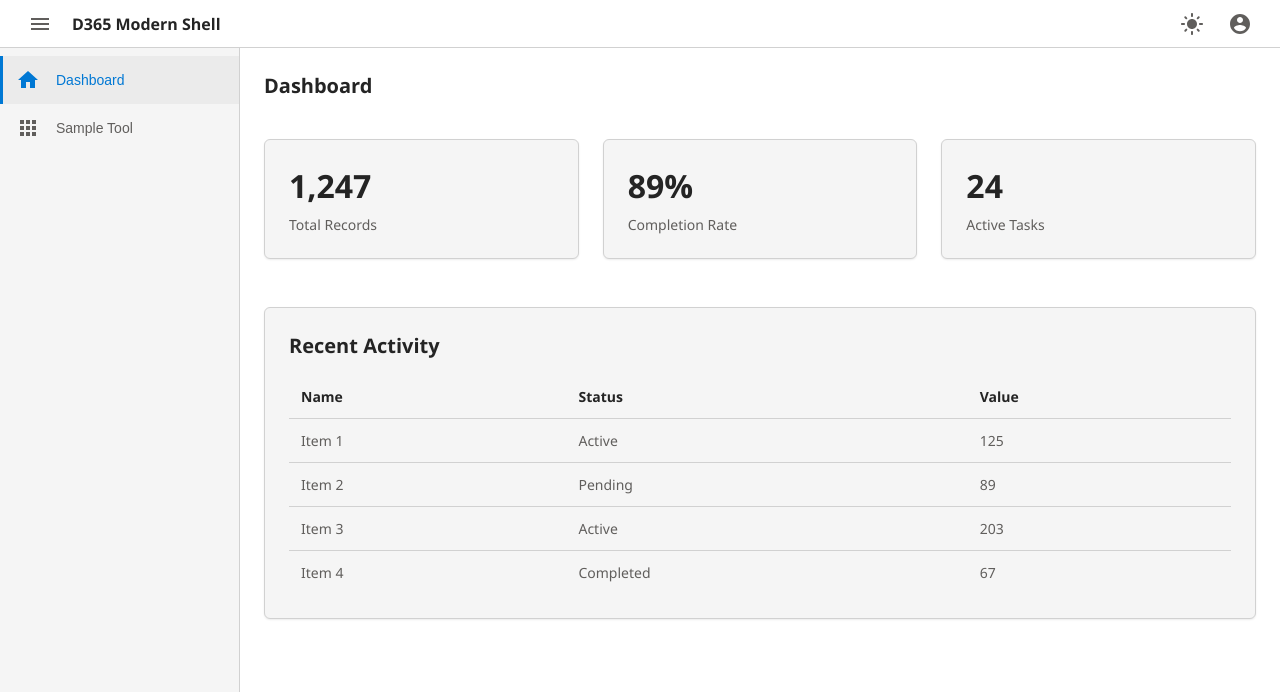
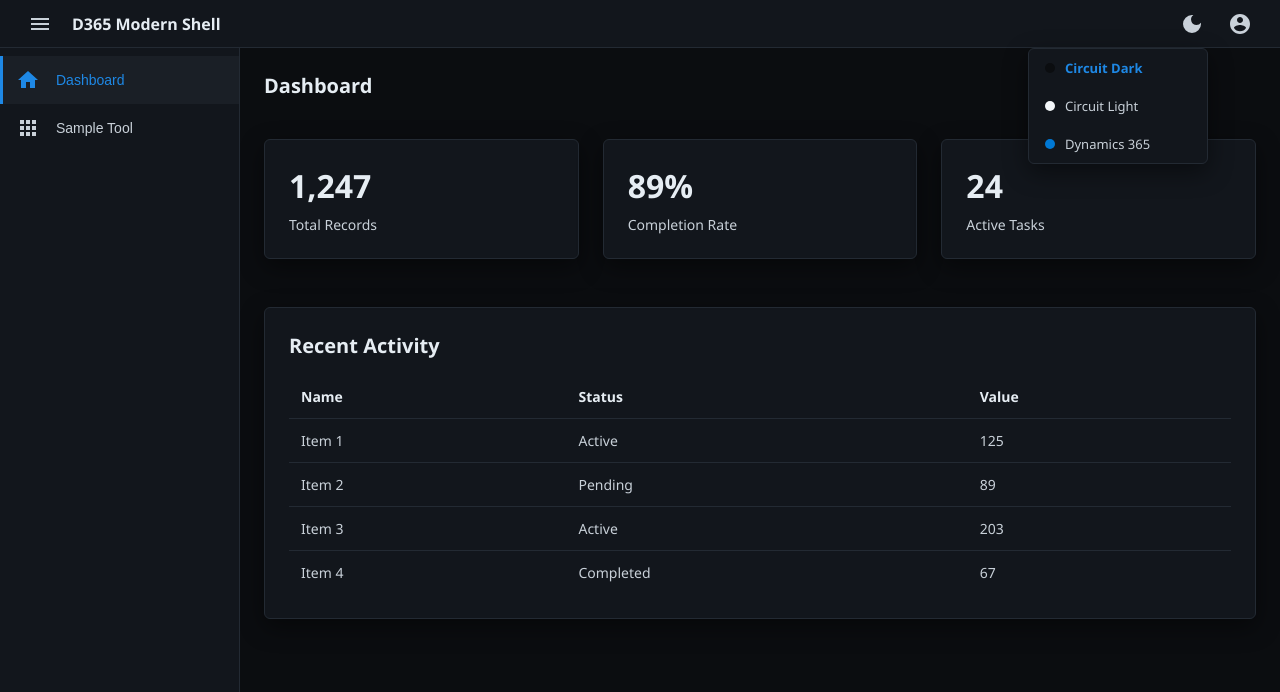
Before and after one commit to bradlaw76/Generic, a plain HTML site: page demo.html in a window 1280 px wide. Both pictures are taken after a click on the button 1192 px from the left and 23 px from the top of the page. Shown: the top 692 px of the page. Drawn offline with Linux system fonts and the light colour scheme.

Commit message:
Add 3-theme system: Circuit Dark, Circuit Light, Dynamics 365
- demo.html: Replace 2-theme toggle with 3-theme dropdown selector
  - New unified token contract (--bg-primary, --text-primary, etc.)
  - theme-dark (Circuit), theme-light (Circuit), theme-d365 (Fluent)
  - Theme dropdown with color dot indicators + outside-click close
  - All components migrated to new token names
- SPEC-KIT.md: §5 rewritten for Theme System v1.2 (3 themes + token tables)
  - §6 updated for CSS custom property architecture + setTheme()
  - Baseline criteria updated for 3-theme verification
- PLAN.md: §8 rewritten with 3-theme CSS + switcher implementation
  - Project structure updated (d365.css added)
  - Migration table updated for 3-theme demo reference
- CONSTITUTION.md: UX2 updated for 3-theme parity requirement
  - Test matrix and review checklist updated
- TASKS.md: Phase 1/2/5/6/9/10/12 updated for 3-theme scope (+2 tasks)

```diff
--- a/demo.html
+++ b/demo.html
@@ -11,36 +11,94 @@
             box-sizing: border-box;
         }
 
-        :root {
-            /* Circuit Colors - Dark Mode */
-            --brand-primary: #0078D4;
-            --brand-secondary: #106EBE;
-            --platform-green: #107C10;
-            --signal-red: #D13438;
-            --accent-cyan: #00B7C3;
-            --accent-gold: #FFB900;
+        /* =====================================================
+           GENERIC D365 SHELL – THEME SYSTEM v1.2
+           Supports:
+           - theme-dark (Circuit)
+           - theme-light (Circuit)
+           - theme-d365 (Microsoft Default)
+        ===================================================== */
 
-            /* Dark Mode Neutrals */
-            --dark-layer0: #0B0B0B;
-            --dark-layer1: #141414;
-            --dark-layer2: #1E1E1E;
-            --dark-layer3: #292929;
-            --dark-layer4: #333333;
-            --dark-fg1: #FFFFFF;
-            --dark-fg2: #C8C8C8;
-            --dark-fg3: #A0A0A0;
-            --dark-stroke: #3D3D3D;
+        /* =====================================================
+           DARK MODE (Circuit)
+        ===================================================== */
+        body.theme-dark {
+            --bg-primary: #0B0D10;
+            --bg-secondary: #12161C;
+            --bg-tertiary: #1A1F26;
 
-            /* Light Mode Neutrals */
-            --light-layer0: #FFFFFF;
-            --light-layer1: #F5F5F5;
-            --light-layer2: #EBEBEB;
-            --light-layer3: #E1E1E1;
-            --light-layer4: #D6D6D6;
-            --light-fg1: #242424;
-            --light-fg2: #605E5C;
-            --light-fg3: #8A8886;
-            --light-stroke: #D1D1D1;
+            --border-subtle: #232A33;
+            --border-strong: #2E3742;
+
+            --text-primary: #E6EDF3;
+            --text-secondary: #C9D1D9;
+            --text-muted: #8B949E;
+
+            --color-primary: #1E88E5;
+            --color-secondary: #43A047;
+            --color-accent: #00BCD4;
+            --color-danger: #E53935;
+            --color-warning: #F2C94C;
+            --color-success: #4CAF50;
+
+            --shadow-card: 0 8px 24px rgba(0,0,0,0.45);
+            --shadow-modal: 0 16px 48px rgba(0,0,0,0.6);
+        }
+
+        /* =====================================================
+           LIGHT MODE (Circuit Light)
+        ===================================================== */
+        body.theme-light {
+            --bg-primary: #F4F7FA;
+            --bg-secondary: #FFFFFF;
+            --bg-tertiary: #E9EEF3;
+
+            --border-subtle: #D0D7DE;
+            --border-strong: #B6C2CF;
+
+            --text-primary: #0D1117;
+            --text-secondary: #30363D;
+            --text-muted: #57606A;
+
+            --color-primary: #1565C0;
+            --color-secondary: #2E7D32;
+            --color-accent: #00897B;
+            --color-danger: #C62828;
+            --color-warning: #D4AF37;
+            --color-success: #388E3C;
+
+            --shadow-card: 0 6px 18px rgba(0,0,0,0.08);
+            --shadow-modal: 0 12px 32px rgba(0,0,0,0.12);
+        }
+
+        /* =====================================================
+           DYNAMICS 365 DEFAULT MODE
+           (Fluent UI / Microsoft Standard Feel)
+        ===================================================== */
+        body.theme-d365 {
+            --bg-primary: #F3F2F1;
+            --bg-secondary: #FFFFFF;
+            --bg-tertiary: #FAF9F8;
+
+            --border-subtle: #E1DFDD;
+            --border-strong: #C8C6C4;
+
+            --text-primary: #323130;
+            --text-secondary: #605E5C;
+            --text-muted: #8A8886;
+
+            --color-primary: #0078D4;
+            --color-primary-hover: #106EBE;
+            --color-primary-active: #005A9E;
+
+            --color-secondary: #107C10;
+            --color-accent: #00B7C3;
+            --color-danger: #D13438;
+            --color-warning: #FFB900;
+            --color-success: #107C10;
+
+            --shadow-card: 0 2px 6px rgba(0,0,0,0.08);
+            --shadow-modal: 0 8px 24px rgba(0,0,0,0.2);
         }
 
         body {
@@ -48,28 +106,8 @@
             -webkit-font-smoothing: antialiased;
             height: 100vh;
             overflow: hidden;
-        }
-
-        body.dark-mode {
-            --bg-layer1: var(--dark-layer1);
-            --bg-layer2: var(--dark-layer2);
-            --bg-layer3: var(--dark-layer3);
-            --bg-layer4: var(--dark-layer4);
-            --fg1: var(--dark-fg1);
-            --fg2: var(--dark-fg2);
-            --fg3: var(--dark-fg3);
-            --stroke: var(--dark-stroke);
-        }
-
-        body.light-mode {
-            --bg-layer1: var(--light-layer0);
-            --bg-layer2: var(--light-layer1);
-            --bg-layer3: var(--light-layer2);
-            --bg-layer4: var(--light-layer3);
-            --fg1: var(--light-fg1);
-            --fg2: var(--light-fg2);
-            --fg3: var(--light-fg3);
-            --stroke: var(--light-stroke);
+            background-color: var(--bg-primary);
+            color: var(--text-primary);
         }
 
         /* TopBar */
@@ -79,8 +117,8 @@
             left: 0;
             right: 0;
             height: 48px;
-            background-color: var(--bg-layer1);
-            border-bottom: 1px solid var(--stroke);
+            background-color: var(--bg-secondary);
+            border-bottom: 1px solid var(--border-subtle);
             display: flex;
             align-items: center;
             padding: 0 24px;
@@ -96,7 +134,7 @@
         .top-bar-title {
             font-size: 16px;
             font-weight: 600;
-            color: var(--fg1);
+            color: var(--text-primary);
         }
 
         .top-bar-center {
@@ -119,12 +157,66 @@
             border-radius: 4px;
             background: transparent;
             border: none;
-            color: var(--fg2);
+            color: var(--text-secondary);
             transition: background-color 150ms ease-in-out;
         }
 
         .icon-button:hover {
-            background-color: var(--bg-layer3);
+            background-color: var(--bg-tertiary);
+        }
+
+        /* Theme Selector */
+        .theme-selector {
+            position: relative;
+        }
+
+        .theme-dropdown {
+            position: absolute;
+            top: 40px;
+            right: 0;
+            background-color: var(--bg-secondary);
+            border: 1px solid var(--border-subtle);
+            border-radius: 6px;
+            box-shadow: var(--shadow-card);
+            min-width: 180px;
+            z-index: 2000;
+            display: none;
+            overflow: hidden;
+        }
+
+        .theme-dropdown.open {
+            display: block;
+        }
+
+        .theme-option {
+            display: flex;
+            align-items: center;
+            gap: 10px;
+            width: 100%;
+            padding: 10px 16px;
+            border: none;
+            background: transparent;
+            color: var(--text-secondary);
+            font-size: 13px;
+            font-family: inherit;
+            cursor: pointer;
+            transition: background-color 150ms ease-in-out;
+        }
+
+        .theme-option:hover {
+            background-color: var(--bg-tertiary);
+        }
+
+        .theme-option.active {
+            color: var(--color-primary);
+            font-weight: 600;
+        }
+
+        .theme-dot {
+            width: 10px;
+            height: 10px;
+            border-radius: 50%;
+            flex-shrink: 0;
         }
 
         /* SideNav */
@@ -133,8 +225,8 @@
             top: 48px;
             left: 0;
             bottom: 0;
-            background-color: var(--bg-layer2);
-            border-right: 1px solid var(--stroke);
+            background-color: var(--bg-secondary);
+            border-right: 1px solid var(--border-subtle);
             width: 240px;
             overflow-x: hidden;
             overflow-y: auto;
@@ -156,7 +248,7 @@
             height: 48px;
             padding: 0 16px;
             cursor: pointer;
-            color: var(--fg2);
+            color: var(--text-secondary);
             background: transparent;
             border: none;
             width: 100%;
@@ -166,12 +258,12 @@
         }
 
         .nav-item:hover {
-            background-color: var(--bg-layer3);
+            background-color: var(--bg-tertiary);
         }
 
         .nav-item.active {
-            color: var(--brand-primary);
-            background-color: var(--bg-layer3);
+            color: var(--color-primary);
+            background-color: var(--bg-tertiary);
         }
 
         .nav-item.active::before {
@@ -181,7 +273,7 @@
             top: 0;
             bottom: 0;
             width: 3px;
-            background-color: var(--brand-primary);
+            background-color: var(--color-primary);
         }
 
         .nav-icon {
@@ -207,7 +299,7 @@
             left: 240px;
             right: 0;
             bottom: 0;
-            background-color: var(--bg-layer1);
+            background-color: var(--bg-primary);
             padding: 24px;
             overflow-y: auto;
             transition: left 180ms ease-in-out;
@@ -228,7 +320,7 @@
         .section-title {
             font-size: 20px;
             font-weight: 600;
-            color: var(--fg1);
+            color: var(--text-primary);
         }
 
         .card-grid {
@@ -239,23 +331,23 @@
         }
 
         .card {
-            background-color: var(--bg-layer2);
+            background-color: var(--bg-secondary);
             border-radius: 6px;
-            border: 1px solid var(--stroke);
+            border: 1px solid var(--border-subtle);
             padding: 24px;
-            box-shadow: 0 1px 2px rgba(0, 0, 0, 0.08);
+            box-shadow: var(--shadow-card);
         }
 
         .stat {
             font-size: 32px;
             font-weight: 600;
-            color: var(--fg1);
+            color: var(--text-primary);
             margin-bottom: 8px;
         }
 
         .stat-label {
             font-size: 14px;
-            color: var(--fg2);
+            color: var(--text-secondary);
         }
 
         .table {
@@ -264,22 +356,22 @@
         }
 
         .table thead {
-            border-bottom: 1px solid var(--stroke);
+            border-bottom: 1px solid var(--border-subtle);
         }
 
         .table th {
             text-align: left;
             padding: 12px;
             font-weight: 600;
-            color: var(--fg1);
+            color: var(--text-primary);
             font-size: 14px;
         }
 
         .table td {
             padding: 12px;
-            color: var(--fg2);
+            color: var(--text-secondary);
             font-size: 14px;
-            border-top: 1px solid var(--stroke);
+            border-top: 1px solid var(--border-subtle);
         }
 
         .table tbody tr {
@@ -287,7 +379,7 @@
         }
 
         .table tbody tr:hover {
-            background-color: var(--bg-layer3);
+            background-color: var(--bg-tertiary);
         }
 
         .button {
@@ -301,22 +393,22 @@
         }
 
         .button-primary {
-            background-color: var(--brand-primary);
+            background-color: var(--color-primary);
             color: white;
         }
 
         .button-primary:hover {
-            background-color: var(--brand-secondary);
+            filter: brightness(0.9);
         }
 
         .button-outline {
             background-color: transparent;
-            color: var(--fg1);
-            border: 1px solid var(--stroke);
+            color: var(--text-primary);
+            border: 1px solid var(--border-subtle);
         }
 
         .button-outline:hover {
-            background-color: var(--bg-layer3);
+            background-color: var(--bg-tertiary);
         }
 
         .page-content {
@@ -326,14 +418,14 @@
         }
 
         .card h3 {
-            color: var(--fg1);
+            color: var(--text-primary);
             font-size: 16px;
             font-weight: 600;
             margin-bottom: 12px;
         }
 
         .card p {
-            color: var(--fg2);
+            color: var(--text-secondary);
             font-size: 14px;
             line-height: 1.6;
             margin-bottom: 12px;
@@ -352,7 +444,7 @@
         }
     </style>
 </head>
-<body class="dark-mode">
+<body class="theme-dark">
     <!-- TopBar -->
     <div class="top-bar">
         <div class="top-bar-left">
@@ -365,11 +457,27 @@
         </div>
         <div class="top-bar-center"></div>
         <div class="top-bar-right">
-            <button class="icon-button" onclick="toggleTheme()" aria-label="Toggle theme">
-                <svg class="icon theme-icon" viewBox="0 0 24 24" fill="currentColor">
-                    <path d="M12 3a9 9 0 1 0 9 9c0-.46-.04-.92-.1-1.36a5.389 5.389 0 0 1-4.4 2.26 5.403 5.403 0 0 1-3.14-9.8c-.44-.06-.9-.1-1.36-.1z"/>
-                </svg>
-            </button>
+            <div class="theme-selector">
+                <button class="icon-button" onclick="toggleThemeDropdown()" aria-label="Change theme">
+                    <svg class="icon theme-icon" viewBox="0 0 24 24" fill="currentColor">
+                        <path d="M12 3a9 9 0 1 0 9 9c0-.46-.04-.92-.1-1.36a5.389 5.389 0 0 1-4.4 2.26 5.403 5.403 0 0 1-3.14-9.8c-.44-.06-.9-.1-1.36-.1z"/>
+                    </svg>
+                </button>
+                <div class="theme-dropdown" id="themeDropdown">
+                    <button class="theme-option active" onclick="setTheme('theme-dark')">
+                        <span class="theme-dot" style="background: #0B0D10;"></span>
+                        Circuit Dark
+                    </button>
+                    <button class="theme-option" onclick="setTheme('theme-light')">
+                        <span class="theme-dot" style="background: #F4F7FA;"></span>
+                        Circuit Light
+                    </button>
+                    <button class="theme-option" onclick="setTheme('theme-d365')">
+                        <span class="theme-dot" style="background: #0078D4;"></span>
+                        Dynamics 365
+                    </button>
+                </div>
+            </div>
             <button class="icon-button" aria-label="User profile">
                 <svg class="icon" viewBox="0 0 24 24" fill="currentColor">
                     <path d="M12 2C6.48 2 2 6.48 2 12s4.48 10 10 10 10-4.48 10-10S17.52 2 12 2zm0 3c1.66 0 3 1.34 3 3s-1.34 3-3 3-3-1.34-3-3 1.34-3 3-3zm0 14.2a7.2 7.2 0 0 1-6-3.22c.03-1.99 4-3.08 6-3.08 1.99 0 5.97 1.09 6 3.08a7.2 7.2 0 0 1-6 3.22z"/>
@@ -492,58 +600,67 @@
     </main>
 
     <script>
-        // Theme Toggle
-        function toggleTheme() {
-            const body = document.body;
+        const THEMES = ['theme-dark', 'theme-light', 'theme-d365'];
+        const THEME_ICONS = {
+            'theme-dark':  '<path d="M12 3a9 9 0 1 0 9 9c0-.46-.04-.92-.1-1.36a5.389 5.389 0 0 1-4.4 2.26 5.403 5.403 0 0 1-3.14-9.8c-.44-.06-.9-.1-1.36-.1z"/>',
+            'theme-light': '<path d="M12 7c-2.76 0-5 2.24-5 5s2.24 5 5 5 5-2.24 5-5-2.24-5-5-5zM2 13h2c.55 0 1-.45 1-1s-.45-1-1-1H2c-.55 0-1 .45-1 1s.45 1 1 1zm18 0h2c.55 0 1-.45 1-1s-.45-1-1-1h-2c-.55 0-1 .45-1 1s.45 1 1 1zM11 2v2c0 .55.45 1 1 1s1-.45 1-1V2c0-.55-.45-1-1-1s-1 .45-1 1zm0 18v2c0 .55.45 1 1 1s1-.45 1-1v-2c0-.55-.45-1-1-1s-1 .45-1 1zM5.99 4.58a.996.996 0 0 0-1.41 0 .996.996 0 0 0 0 1.41l1.06 1.06c.39.39 1.03.39 1.41 0s.39-1.03 0-1.41L5.99 4.58zm12.37 12.37a.996.996 0 0 0-1.41 0 .996.996 0 0 0 0 1.41l1.06 1.06c.39.39 1.03.39 1.41 0a.996.996 0 0 0 0-1.41l-1.06-1.06zm1.06-10.96a.996.996 0 0 0 0-1.41.996.996 0 0 0-1.41 0l-1.06 1.06c-.39.39-.39 1.03 0 1.41s1.03.39 1.41 0l1.06-1.06zM7.05 18.36a.996.996 0 0 0 0-1.41.996.996 0 0 0-1.41 0l-1.06 1.06c-.39.39-.39 1.03 0 1.41s1.03.39 1.41 0l1.06-1.06z"/>',
+            'theme-d365':  '<path d="M17.5 12a5.5 5.5 0 1 1-11 0 5.5 5.5 0 0 1 11 0z"/><path d="M12 1v2M12 21v2M4.22 4.22l1.42 1.42M18.36 18.36l1.42 1.42M1 12h2M21 12h2M4.22 19.78l1.42-1.42M18.36 5.64l1.42-1.42" stroke="currentColor" stroke-width="2" stroke-linecap="round" fill="none"/>'
+        };
+
+        // Theme Selector
+        function setTheme(theme) {
+            THEMES.forEach(t => document.body.classList.remove(t));
+            document.body.classList.add(theme);
+            localStorage.setItem('theme', theme);
+
+            // Update icon
             const icon = document.querySelector('.theme-icon');
+            if (icon) icon.innerHTML = THEME_ICONS[theme] || THEME_ICONS['theme-dark'];
 
-            if (body.classList.contains('dark-mode')) {
-                body.classList.remove('dark-mode');
-                body.classList.add('light-mode');
-                icon.innerHTML = '<path d="M12 7c-2.76 0-5 2.24-5 5s2.24 5 5 5 5-2.24 5-5-2.24-5-5-5zM2 13h2c.55 0 1-.45 1-1s-.45-1-1-1H2c-.55 0-1 .45-1 1s.45 1 1 1zm18 0h2c.55 0 1-.45 1-1s-.45-1-1-1h-2c-.55 0-1 .45-1 1s.45 1 1 1zM11 2v2c0 .55.45 1 1 1s1-.45 1-1V2c0-.55-.45-1-1-1s-1 .45-1 1zm0 18v2c0 .55.45 1 1 1s1-.45 1-1v-2c0-.55-.45-1-1-1s-1 .45-1 1zM5.99 4.58a.996.996 0 0 0-1.41 0 .996.996 0 0 0 0 1.41l1.06 1.06c.39.39 1.03.39 1.41 0s.39-1.03 0-1.41L5.99 4.58zm12.37 12.37a.996.996 0 0 0-1.41 0 .996.996 0 0 0 0 1.41l1.06 1.06c.39.39 1.03.39 1.41 0a.996.996 0 0 0 0-1.41l-1.06-1.06zm1.06-10.96a.996.996 0 0 0 0-1.41.996.996 0 0 0-1.41 0l-1.06 1.06c-.39.39-.39 1.03 0 1.41s1.03.39 1.41 0l1.06-1.06zM7.05 18.36a.996.996 0 0 0 0-1.41.996.996 0 0 0-1.41 0l-1.06 1.06c-.39.39-.39 1.03 0 1.41s1.03.39 1.41 0l1.06-1.06z"/>';
-                localStorage.setItem('theme', 'light');
-            } else {
-                body.classList.remove('light-mode');
-                body.classList.add('dark-mode');
-                icon.innerHTML = '<path d="M12 3a9 9 0 1 0 9 9c0-.46-.04-.92-.1-1.36a5.389 5.389 0 0 1-4.4 2.26 5.403 5.403 0 0 1-3.14-9.8c-.44-.06-.9-.1-1.36-.1z"/>';
-                localStorage.setItem('theme', 'dark');
+            // Update active state in dropdown
+            document.querySelectorAll('.theme-option').forEach(opt => {
+                opt.classList.toggle('active', opt.getAttribute('onclick').includes(theme));
+            });
+
+            // Close dropdown
+            document.getElementById('themeDropdown').classList.remove('open');
+        }
+
+        function toggleThemeDropdown() {
+            document.getElementById('themeDropdown').classList.toggle('open');
+        }
+
+        // Close dropdown on outside click
+        document.addEventListener('click', (e) => {
+            if (!e.target.closest('.theme-selector')) {
+                document.getElementById('themeDropdown')?.classList.remove('open');
             }
-        }
+        });
 
         // Nav Toggle
         function toggleNav() {
             const sideNav = document.getElementById('sideNav');
             const contentArea = document.getElementById('contentArea');
-
             sideNav.classList.toggle('collapsed');
             contentArea.classList.toggle('nav-collapsed');
         }
 
         // Page Navigation
         function showPage(pageId) {
-            // Hide all pages
             document.querySelectorAll('.page-content').forEach(page => {
                 page.style.display = 'none';
             });
-
-            // Remove active class from all nav items
             document.querySelectorAll('.nav-item').forEach(item => {
                 item.classList.remove('active');
             });
-
-            // Show selected page
             document.getElementById(pageId).style.display = 'flex';
-
-            // Add active class to clicked nav item
             event.target.closest('.nav-item').classList.add('active');
         }
 
         // Initialize theme from localStorage
         window.addEventListener('DOMContentLoaded', () => {
-            const savedTheme = localStorage.getItem('theme') || 'dark';
-            if (savedTheme === 'light') {
-                toggleTheme();
-            }
+            const saved = localStorage.getItem('theme') || 'theme-dark';
+            setTheme(saved);
         });
     </script>
 </body>
```
Also changed, not shown: 4 other files.
